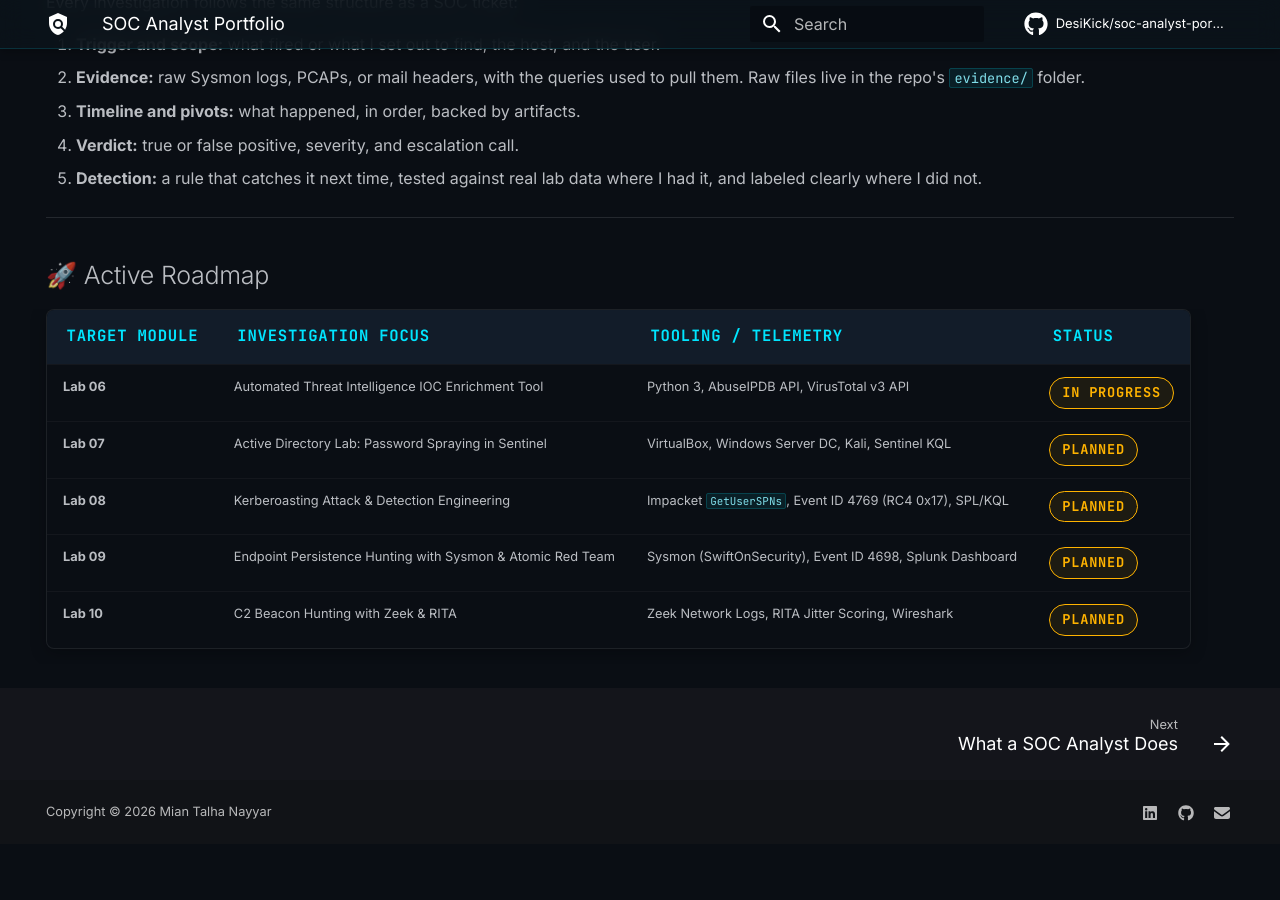
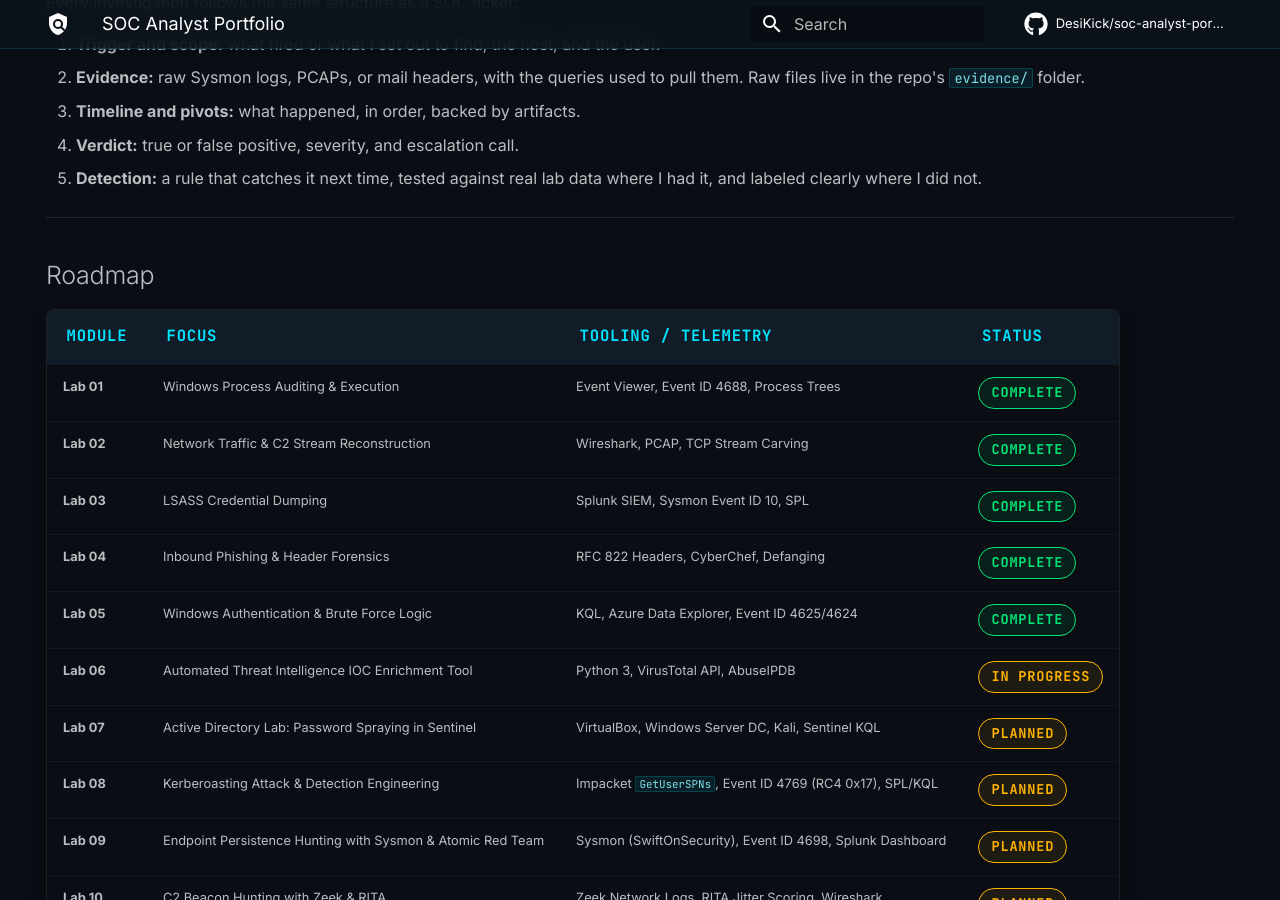
Before and after one commit to DesiKick/soc-analyst-portfolio, an MkDocs documentation site: the page built from docs/index.md, in a window 1280 px wide and 900 px high, scrolled down 2882 px. Built offline with MkDocs 1.6.1 and Material for MkDocs 9.7.7, drawn with Linux system fonts in a browser that asks for light colours; comment, search, counter and statistics services are not loaded; before the commit the page ends 3726 px from its top, so only the background shows below that.

Commit message:
Restore Lab 06, expand roadmap to 10 labs, and organize navigation with Foundations

```diff
--- a/docs/index.md
+++ b/docs/index.md
@@ -190,11 +190,16 @@
 
 ---
 
-## 🚀 Active Roadmap
+## Roadmap
 
-| Target Module | Investigation Focus | Tooling / Telemetry | Status |
+| Module | Focus | Tooling / Telemetry | Status |
 | :--- | :--- | :--- | :--- |
-| **Lab 06** | Automated Threat Intelligence IOC Enrichment Tool | Python 3, AbuseIPDB API, VirusTotal v3 API | <span class="pill wip">In Progress</span> |
+| **Lab 01** | Windows Process Auditing & Execution | Event Viewer, Event ID 4688, Process Trees | <span class="pill done">Complete</span> |
+| **Lab 02** | Network Traffic & C2 Stream Reconstruction | Wireshark, PCAP, TCP Stream Carving | <span class="pill done">Complete</span> |
+| **Lab 03** | LSASS Credential Dumping | Splunk SIEM, Sysmon Event ID 10, SPL | <span class="pill done">Complete</span> |
+| **Lab 04** | Inbound Phishing & Header Forensics | RFC 822 Headers, CyberChef, Defanging | <span class="pill done">Complete</span> |
+| **Lab 05** | Windows Authentication & Brute Force Logic | KQL, Azure Data Explorer, Event ID 4625/4624 | <span class="pill done">Complete</span> |
+| **Lab 06** | Automated Threat Intelligence IOC Enrichment Tool | Python 3, VirusTotal API, AbuseIPDB | <span class="pill wip">In Progress</span> |
 | **Lab 07** | Active Directory Lab: Password Spraying in Sentinel | VirtualBox, Windows Server DC, Kali, Sentinel KQL | <span class="pill wip">Planned</span> |
 | **Lab 08** | Kerberoasting Attack & Detection Engineering | Impacket `GetUserSPNs`, Event ID 4769 (RC4 0x17), SPL/KQL | <span class="pill wip">Planned</span> |
 | **Lab 09** | Endpoint Persistence Hunting with Sysmon & Atomic Red Team | Sysmon (SwiftOnSecurity), Event ID 4698, Splunk Dashboard | <span class="pill wip">Planned</span> |
--- a/mkdocs.yml
+++ b/mkdocs.yml
@@ -84,5 +84,7 @@
       - "Lab 02 - Network Traffic Analysis": investigations/lab-02-network-traffic.md
       - "Lab 03 - LSASS Credential Dumping (Splunk)": investigations/lab-03-splunk-lsass.md
       - "Lab 04 - Phishing Email Analysis": investigations/lab-04-phishing-analysis.md
-      - "Lab 05 - Brute Force Detection (Sentinel)": investigations/lab-05-sentinel-bruteforce.md
+      - "Lab 05 - Brute Force Detection Logic (KQL)": investigations/lab-05-sentinel-bruteforce.md
       - "Lab 06 - Python IOC Enrichment Tool": investigations/lab-06-python-enrichment.md
+  - Detections: detections.md
+  - About & Contact: about.md
```
